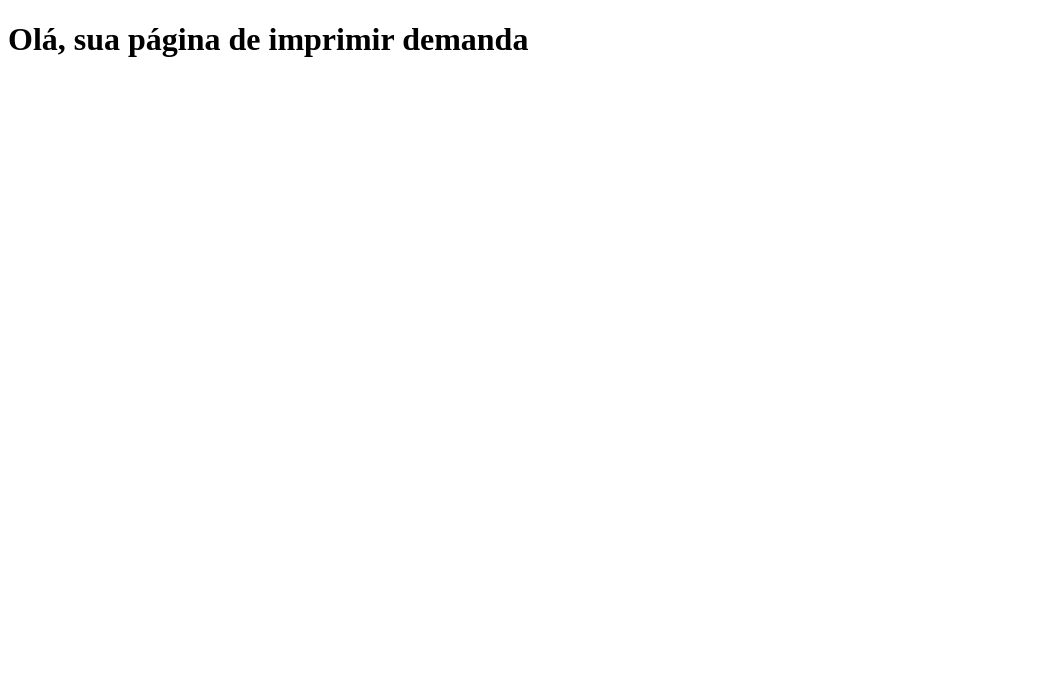
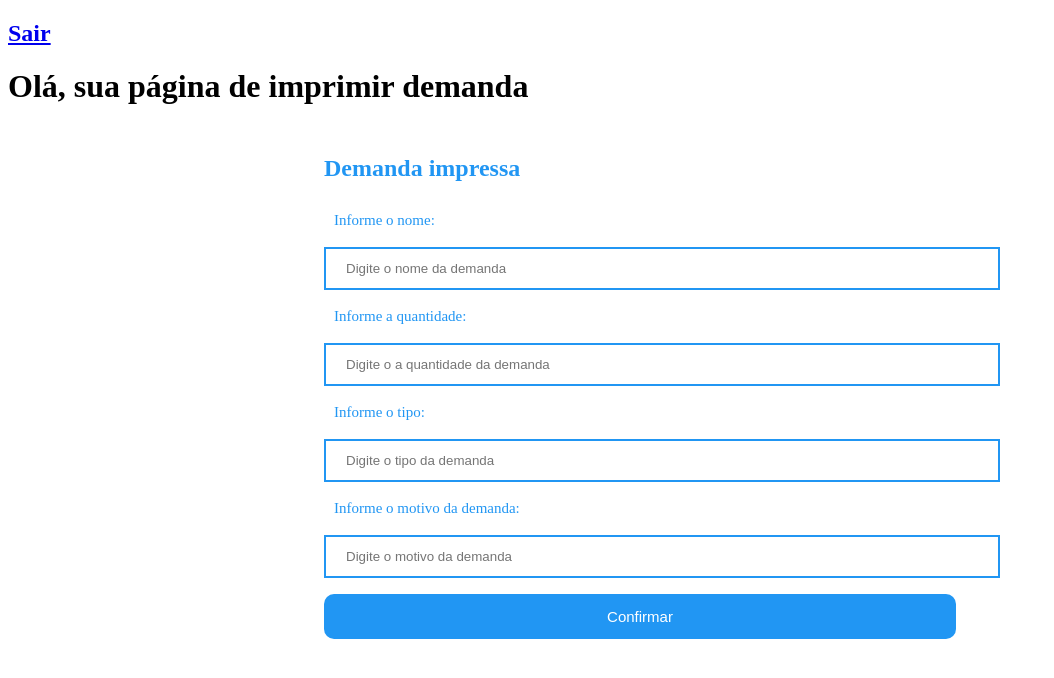
Before and after one commit to tainamiranda2/sistemaDeDemandas, a React (Vite) app: page /usuario/ImprimirDemanda/1 in a window 1280 px wide. Shown: the top 678 px of the page, without its empty margins (0-1054 px from the left). Built offline with nearby package versions, Linux system fonts and the light colour scheme.

Commit message:
Tarefa feita

```diff
--- a/src/components/input/Input.jsx
+++ b/src/components/input/Input.jsx
@@ -1,14 +1,17 @@
 import React from 'react';
 import './style.css'
-export const Input=({type,text, placeholder,onChange,value})=>{
+export const Input=({type,text, placeholder,onChange,value,name,checked,required})=>{
 return(
     <div>
-        <label>{text}</label>
+        <label >{text}</label>
         <input
         type={type}
         onChange={onChange}
         placeholder={placeholder}
         value={value}
+        name={name}
+        checked={checked}
+        required={required}
         />
     </div>
 )
--- a/src/views/usuario/CadastroDemanda.jsx
+++ b/src/views/usuario/CadastroDemanda.jsx
@@ -1,10 +1,34 @@
 import React from 'react';
+import Input from "../../components/input/Input";
+import Card from '../../components/card/Card';
 
 export const CadastroDemanda =()=>{
+    const ValidarForm=async e=>{
+        e.preventDeafault();
+        console.log("Voçê clicou em enviar");
+    }
     return (
         <div>
+            <Card text="Sair" to="../../usuario"/>
             <h1>Olá, sua página de cadastro da demanda</h1>
+            <form onSubmit={ValidarForm}>
+                <div>
+
+                    <h2>Cadastrar uma demanda</h2>
+                    <Input text="Informe o nome: " type="text" name="nome" placeholder="Digite o nome da demanda" required/>
+                    <Input text="Informe a quantidade: " name="quantidade" type="number" placeholder="Digite o a quantidade da demanda" required/>
+                    <Input text="Informe o tipo: " type="text" name="tipo" placeholder="Digite o tipo da demanda" required/>
+
+
+                </div>
+                <button>Confimar</button>
+
+
+
+            </form>
+
         </div>
+
 
     )
 }
--- a/src/views/usuario/EdicaoDemanda.jsx
+++ b/src/views/usuario/EdicaoDemanda.jsx
@@ -1,9 +1,30 @@
 import React from 'react';
+import Input from "../../components/input/Input";
+import Card from '../../components/card/Card';
 
 export const EdicaoDemanda =()=>{
+    const ValidarForm=async e=>{
+        e.preventDeafault();
+        console.log("Voçê clicou em enviar");
+    }
     return (
         <div>
+            <Card text="Sair" to="../../usuario"/>
             <h1>Olá, sua página de edição da demanda</h1>
+            <form onSubmit={ValidarForm}>
+                <div>
+                    <h2>Editar uma  demanda</h2>
+                    <Input text="Informe o nome: " type="text" name="nome" placeholder="Digite o nome da demanda" required/>
+                    <Input text="Informe a quantidade: " name="quantidade" type="number" placeholder="Digite o a quantidade da demanda" required/>
+                    <Input text="Informe o tipo: " type="text" name="tipo" placeholder="Digite o tipo da demanda" required/>
+
+
+                </div>
+                <button>Confimar</button>
+
+
+
+            </form>
         </div>
 
     )
--- a/src/views/usuario/ImprimirDemanda.jsx
+++ b/src/views/usuario/ImprimirDemanda.jsx
@@ -1,9 +1,29 @@
 import React from 'react';
+import Input from "../../components/input/Input";
+import Card from '../../components/card/Card';
+
 
 export const ImprimirDemanda =()=>{
+
+    const ValidarForm=async e=>{
+        e.preventDeafault();
+        console.log("Voçê clicou em enviar");
+    }
     return (
         <div>
+            <Card text="Sair" to="../../usuario"/>
             <h1>Olá, sua página de imprimir demanda</h1>
+            <form onSubmit={ValidarForm}>
+              <div>
+                <h2>Demanda impressa</h2>
+                <Input text="Informe o nome: " type="text" name="nome" placeholder="Digite o nome da demanda" required/>
+                <Input text="Informe a quantidade: " name="quantidade" type="number" placeholder="Digite o a quantidade da demanda" required/>
+                <Input text="Informe o tipo: " type="text" name="tipo" placeholder="Digite o tipo da demanda" required/>
+                <Input text="Informe o motivo da demanda: " type="text" name="motivo_da_demanda" placeholder="Digite o motivo da demanda"/>
+
+              </div>
+              <button>Confirmar</button>
+            </form>
         </div>
 
     )
--- a/src/views/usuario/dashboardUsuario.jsx
+++ b/src/views/usuario/dashboardUsuario.jsx
@@ -1,9 +1,43 @@
 import React from "react";
+import Input from "../../components/input/Input";
+import Card from "../../components/card/Card";
+
 
 export const DashboardUsuario=()=>{
+    const ValidarForm=async e=>{
+      e.preventDeafault();
+      console.log("Voçê clicou em enviar");
+    }
     return(
-        <div>
-          <h1>Olá, sua página do dashboard do usuário</h1>
-        </div>
+
+      <div>
+        <Card text="CadastroDemanda" to="/usuario/CadastroDemanda"/>
+        <Card text="EdicaoDemanda" to="/usuario/EdicaoDemanda/1"/>
+        <Card text="ImprimirDemanda" to="/usuario/ImprimirDemanda/1"/>
+        <h1>Olá, sua página do dashboard do usuário</h1>
+        <form onSubmit={ValidarForm}>
+                <div>
+                    <h2>Cadastrar uma demanda</h2>
+                    <Input text="Informe o setor: " type="text" name="setor" placeholder="Digite o setor" required/>
+                </div>
+                <div>
+                    <h2>Cadaste o material necessário</h2>
+                    <Input text="Informe o nome: " type="text" name="nome" placeholder="Digite o nome da demanda" required/>
+                    <Input text="Informe a quantidade: " name="quantidade" type="number" placeholder="Digite o a quantidade da demanda" required/>
+                    <Input text="Informe o tipo: " type="text" name="tipo" placeholder="Digite o tipo da demanda" required/>
+
+                </div>
+                <div>
+                    <h2>Status</h2>
+                    <Input  text="Em andamento" type="radio" name="status" value="Em andamento" checked required/>
+                    <Input  text="Concluída" type="radio" name="status" value="Concluída" required/>
+                </div>
+                <button>Concluir solicitação</button>
+
+
+
+        </form>
+      </div>
+
     )
 }
```
